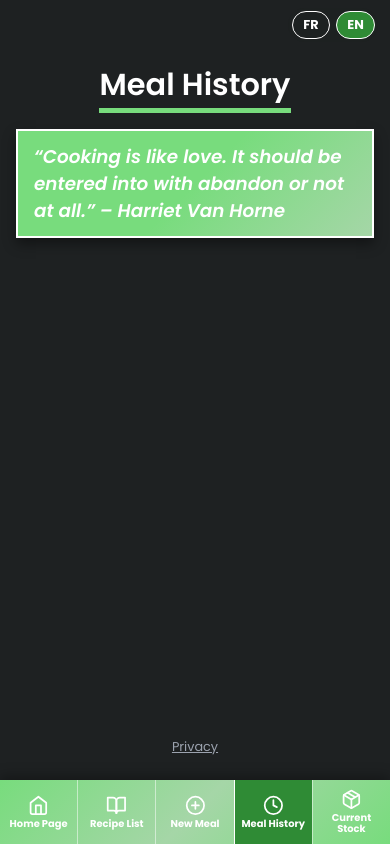
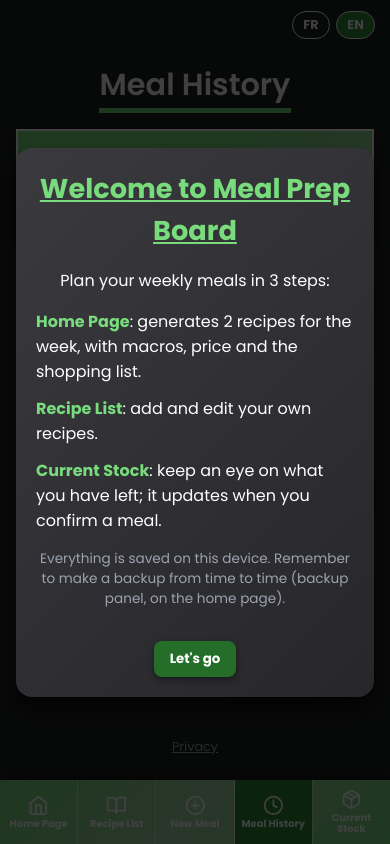
Before and after one commit to AlexandreNERDIG/Meal-Prep-Board, a React (Vite) app: page /MealHistory in a window 390 px wide. Built offline with nearby package versions, Linux system fonts and the light colour scheme.

Commit message:
Added Welcome Page + Download of the App !

```diff
--- a/src/App.tsx
+++ b/src/App.tsx
@@ -11,6 +11,7 @@ import { syncDefaultStock } from './lib/recipeUtils';
 import { LanguageProvider } from './i18n/LanguageProvider';
 import Privacy from './Components/Privacy';
 import Footer from './Components/Footer';
+import Welcome from './Components/Welcome';
 import './App.css';
 import './responsive.css';
 
@@ -38,6 +39,7 @@ function App() {
         <LanguageProvider>
         <Router>
             <Toaster position="top-right" toastOptions={{ duration: 4000 }} />
+            <Welcome />
             <div className='ContentDisplay'>
                 <NavBar />
                 <Routes>
--- /dev/null
+++ b/src/Components/Welcome.css
@@ -0,0 +1,61 @@
+.welcomeOverlay {
+    position: fixed;
+    inset: 0;
+    z-index: 2000;
+    display: flex;
+    align-items: center;
+    justify-content: center;
+    padding: 1rem;
+    background-color: rgba(0, 0, 0, 0.75);
+}
+
+.welcomeCard {
+    width: 100%;
+    max-width: 34rem;
+    max-height: 92vh;
+    max-height: 92dvh;
+    overflow-y: auto;
+    display: flex;
+    flex-direction: column;
+    gap: 1rem;
+    padding: 2rem;
+    border-radius: 1rem;
+    color: white;
+    text-align: center;
+    background: linear-gradient(135deg, #3a3a3e, #27272b);
+    box-shadow: 0 12px 20px rgba(0, 1, 2, 0.6);
+}
+
+.welcomeCard h2 {
+    color: #78dc7d;
+    font-size: 1.7rem;
+    text-decoration: underline;
+}
+
+.welcomeCard ul {
+    display: flex;
+    flex-direction: column;
+    gap: 0.75rem;
+    list-style: none;
+    padding: 0;
+    text-align: left;
+}
+
+.welcomeCard li strong {
+    color: #78dc7d;
+}
+
+.welcomeNote {
+    color: #9ca3af;
+    font-size: 0.85rem;
+}
+
+@media (max-width: 600px) {
+    .welcomeCard {
+        padding: 1.25rem;
+    }
+}
+
+.welcomeCard button {
+    align-self: center;
+}
--- /dev/null
+++ b/src/Components/Welcome.tsx
@@ -0,0 +1,73 @@
+import { useEffect, useState } from 'react';
+import { useT } from '../i18n/LanguageProvider';
+import './Welcome.css';
+
+// Fenêtre de bienvenue, affichée une seule fois (puis mémorisée dans localStorage["welcomeSeen"]).
+// Pour la revoir : supprimer la clé "welcomeSeen" dans les outils de développement du navigateur.
+const WELCOME_KEY = "welcomeSeen";
+
+// Événement "beforeinstallprompt" (Chrome / Edge / Android) : pas dans les types TypeScript standard
+type InstallPromptEvent = Event & { prompt: () => Promise<void> };
+
+const isStandalone = () =>
+    window.matchMedia("(display-mode: standalone)").matches || (navigator as Navigator & { standalone?: boolean }).standalone === true;
+const isIos = () => /iphone|ipad|ipod/i.test(navigator.userAgent);
+
+const Welcome = () => {
+    const { t, tb } = useT();
+
+    const [open, setOpen] = useState(() => {
+        try { return !localStorage.getItem(WELCOME_KEY); } catch { return false; }
+    });
+    const [installEvent, setInstallEvent] = useState<InstallPromptEvent | null>(null);
+
+    useEffect(() => {
+        const onPrompt = (e: Event) => {
+            e.preventDefault();
+            setInstallEvent(e as InstallPromptEvent);
+        };
+        window.addEventListener("beforeinstallprompt", onPrompt);
+        return () => window.removeEventListener("beforeinstallprompt", onPrompt);
+    }, []);
+
+    const close = () => {
+        try { localStorage.setItem(WELCOME_KEY, "1"); } catch { /* stockage indisponible : la fenêtre se rouvrira, sans gravité */ }
+        setOpen(false);
+    };
+
+    const install = async () => {
+        if (!installEvent) return;
+        await installEvent.prompt();
+        setInstallEvent(null);
+    };
+
+    if (!open) return null;
+
+    return (
+        <div className="welcomeOverlay" role="dialog" aria-modal="true" aria-labelledby="welcomeTitle">
+            <div className="welcomeCard">
+                <h2 id="welcomeTitle">{t("welcome.title")}</h2>
+                <p>{t("welcome.intro")}</p>
+
+                <ul>
+                    <li>{tb("welcome.step1", { page: t("page.home") })}</li>
+                    <li>{tb("welcome.step2", { page: t("page.recipes") })}</li>
+                    <li>{tb("welcome.step3", { page: t("page.stock") })}</li>
+                </ul>
+
+                <p className="welcomeNote">{t("welcome.data")}</p>
+
+                {!isStandalone() && installEvent && (
+                    <button className="cancelDeleteBtn" onClick={install}>{t("welcome.install")}</button>
+                )}
+                {!isStandalone() && !installEvent && isIos() && (
+                    <p className="welcomeNote">{t("welcome.iosHint")}</p>
+                )}
+
+                <button className="confirmDeleteBtn" onClick={close}>{t("welcome.start")}</button>
+            </div>
+        </div>
+    );
+};
+
+export default Welcome;
--- a/src/i18n/LanguageProvider.tsx
+++ b/src/i18n/LanguageProvider.tsx
@@ -8,7 +8,7 @@ type LanguageContextValue = {
     language: Language;
     setLanguage: (language: Language) => void;
     t: (key: MessageKey, params?: TranslateParams) => string;
-    // Comme t(), mais les passages entre **doubles étoiles** sont mis en gras
+    // Pour les passages mis en gras
     tb: (key: MessageKey, params?: TranslateParams) => ReactNode;
 };
 
@@ -22,7 +22,6 @@ export const LanguageProvider = ({ children }: { children: ReactNode }) => {
         setLanguageState(next);
     }, []);
 
-    // Sans effet de bord au rendu : on applique juste l'attribut lang de la page au premier rendu
     if (typeof document !== "undefined" && document.documentElement.lang !== language) {
         document.documentElement.lang = language;
     }
@@ -30,7 +29,6 @@ export const LanguageProvider = ({ children }: { children: ReactNode }) => {
     const t = useCallback((key: MessageKey, params?: TranslateParams) => translate(key, params, language), [language]);
 
     const tb = useCallback((key: MessageKey, params?: TranslateParams): ReactNode => {
-        // **gras** et retours à la ligne ("\n" -> <br/>)
         return translate(key, params, language)
             .split("**")
             .map((part, index) => {
@@ -46,7 +44,6 @@ export const LanguageProvider = ({ children }: { children: ReactNode }) => {
     );
 };
 
-// eslint-disable-next-line react-refresh/only-export-components
 export const useT = (): LanguageContextValue => {
     const context = useContext(LanguageContext);
     if (!context) throw new Error("useT() doit être utilisé à l'intérieur de <LanguageProvider>");
--- a/src/i18n/core.ts
+++ b/src/i18n/core.ts
@@ -1,7 +1,6 @@
 import { fr, en } from './translations';
 import type { TranslationKey, MessageKey } from './translations';
 
-// Langues de l'appli. Pour en ajouter une : un nouveau dictionnaire dans translations.ts + une entrée ici.
 export type Language = "fr" | "en";
 export const LANGUAGES: Language[] = ["fr", "en"];
 
@@ -10,7 +9,6 @@ const dictionaries: Record<Language, Record<TranslationKey, string>> = { fr, en
 
 const isLanguage = (value: unknown): value is Language => value === "fr" || value === "en";
 
-// 1) le choix de l'utilisateur (sélecteur FR | EN), 2) sinon la langue du navigateur (français -> fr), 3) sinon anglais
 export const detectLanguage = (): Language => {
     try {
         const saved = localStorage.getItem(STORAGE_KEY);
@@ -22,12 +20,11 @@ export const detectLanguage = (): Language => {
     const preferred = typeof navigator !== "undefined" ? (navigator.languages?.length ? navigator.languages : [navigator.language]) : [];
     for (const locale of preferred) {
         const code = String(locale).toLowerCase().slice(0, 2);
-        if (isLanguage(code)) return code;   // première langue du navigateur que l'appli sait parler
+        if (isLanguage(code)) return code;
     }
     return "en";
 };
 
-// Langue courante, lisible en dehors de React (formatage des prix, messages d'erreur des fonctions utilitaires...)
 let currentLanguage: Language = detectLanguage();
 
 export const getLanguage = (): Language => currentLanguage;
@@ -45,8 +42,6 @@ export const setCurrentLanguage = (language: Language, remember: boolean = true)
 
 export type TranslateParams = Record<string, string | number>;
 
-// translate("home.weekSub", { days: 5 }) -> "5 jours, 2 repas par jour"
-// Pluriel : si params.count existe et que "<clé>_one" existe, on l'utilise quand count vaut 0 ou 1 en français, 1 en anglais
 export const translate = (key: MessageKey, params?: TranslateParams, language: Language = currentLanguage): string => {
     const dictionary = dictionaries[language];
     let resolvedKey: string = key;
--- a/src/i18n/translations.ts
+++ b/src/i18n/translations.ts
@@ -146,6 +146,15 @@ export const fr = {
     "privacy.tracking.text": "Meal Prep Board n'utilise ni cookie, ni outil de mesure d'audience, ni publicité.",
     "privacy.offline.title": "Mode hors-ligne",
     "privacy.offline.text": "L'appli garde une copie de ses fichiers sur ton appareil pour pouvoir s'ouvrir sans connexion.",
+    "welcome.title": "Bienvenue sur Meal Prep Board",
+    "welcome.intro": "Prépare tes repas de la semaine en 3 étapes :",
+    "welcome.step1": "**{page}** : génère 2 recettes pour la semaine, avec les macros, le prix et la liste de courses.",
+    "welcome.step2": "**{page}** : ajoute et modifie tes propres recettes.",
+    "welcome.step3": "**{page}** : garde un œil sur ce qu'il te reste, il se met à jour quand tu valides un repas.",
+    "welcome.data": "Tout est enregistré sur cet appareil. Pense à faire une sauvegarde de temps en temps (panneau de sauvegarde, sur la page d'accueil).",
+    "welcome.install": "Installer l'appli sur cet appareil",
+    "welcome.iosHint": "Sur iPhone : bouton Partager, puis « Sur l'écran d'accueil » pour installer l'appli.",
+    "welcome.start": "C'est parti",
     "image.choose": "Choisir une image",
     "stock.search": "Tu cherches un aliment en particulier ?",
     "stock.empty": "Aucun ingrédient trouvé.",
@@ -360,6 +369,15 @@ export const en: Record<TranslationKey, string> = {
     "privacy.tracking.text": "Meal Prep Board uses no cookies, no analytics tool and no advertising.",
     "privacy.offline.title": "Offline mode",
     "privacy.offline.text": "The app keeps a copy of its files on your device so it can open without a connection.",
+    "welcome.title": "Welcome to Meal Prep Board",
+    "welcome.intro": "Plan your weekly meals in 3 steps:",
+    "welcome.step1": "**{page}**: generates 2 recipes for the week, with macros, price and the shopping list.",
+    "welcome.step2": "**{page}**: add and edit your own recipes.",
+    "welcome.step3": "**{page}**: keep an eye on what you have left; it updates when you confirm a meal.",
+    "welcome.data": "Everything is saved on this device. Remember to make a backup from time to time (backup panel, on the home page).",
+    "welcome.install": "Install the app on this device",
+    "welcome.iosHint": "On iPhone: tap the Share button, then \"Add to Home Screen\" to install the app.",
+    "welcome.start": "Let's go",
     "image.choose": "Choose an image",
     "stock.search": "Looking for a specific food?",
     "stock.empty": "No ingredient found.",
```
